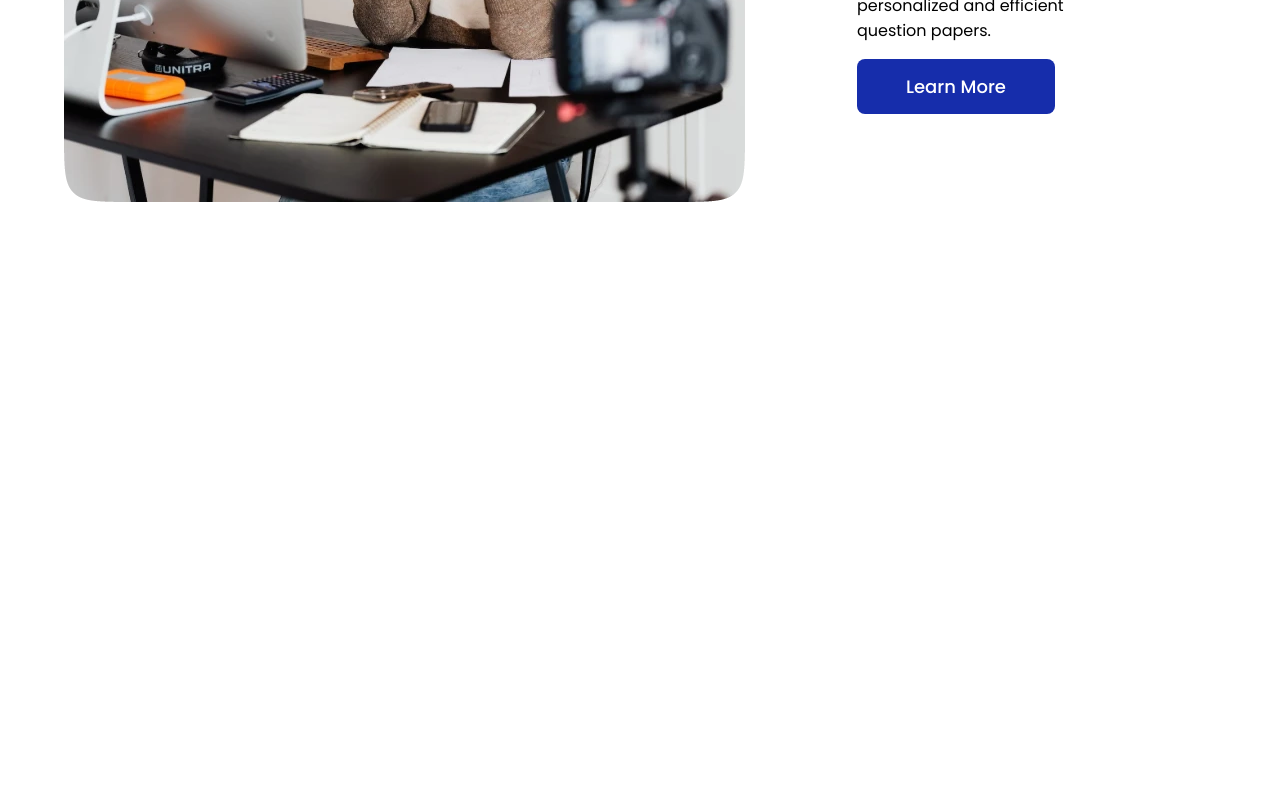
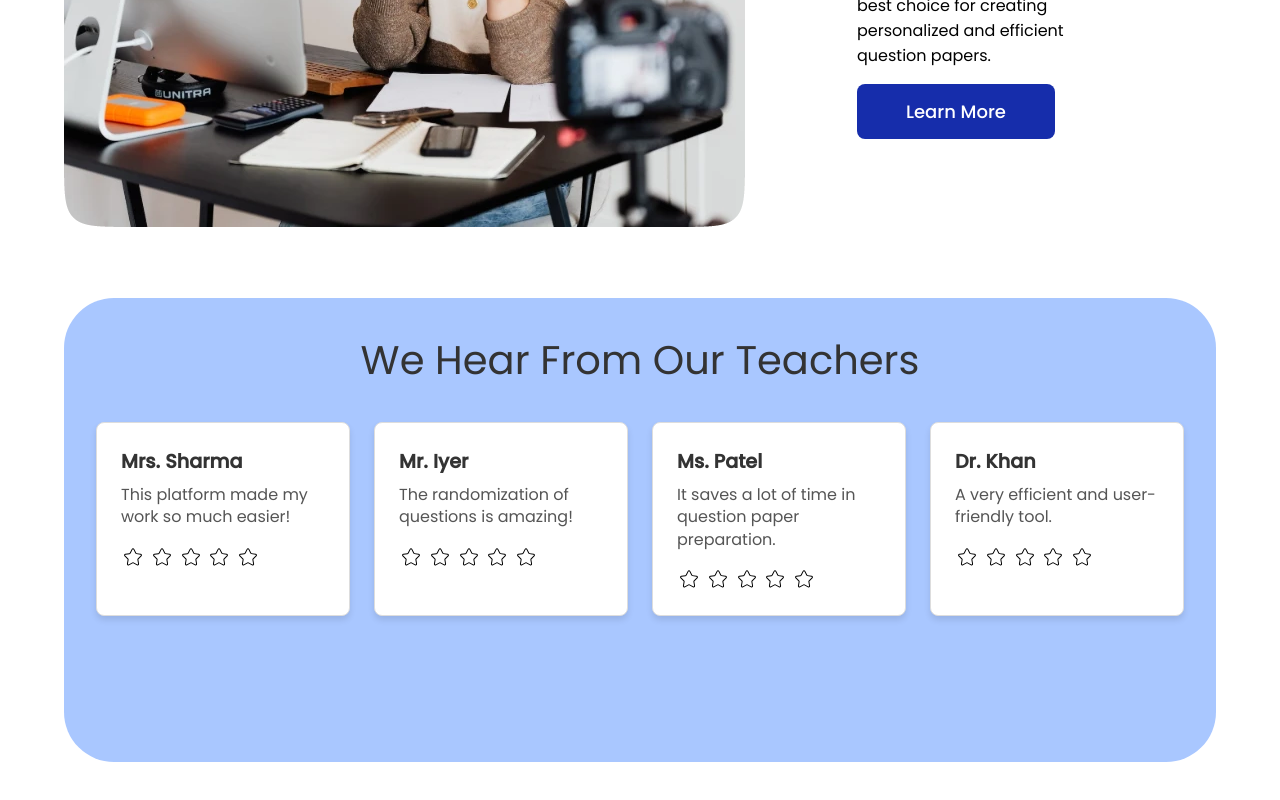
Before and after one commit to BhoomiGupta03/Question-Paper-Planner-frontend, a React (Create React App) app: page / in a window 1280 px wide. Shown: the part 1084-1884 px from the top of the page. Before the commit the page ends 1357 px from the top, so only its background shows below. Built offline with nearby package versions, Linux system fonts and the light colour scheme.

Commit message:
created review page

```diff
--- a/package.json
+++ b/package.json
@@ -14,6 +14,7 @@
     "formik": "^2.4.6",
     "react": "^18.3.1",
     "react-dom": "^18.3.1",
+    "react-icons": "^5.4.0",
     "react-router-dom": "^6.27.0",
     "react-scripts": "5.0.1",
     "web-vitals": "^2.1.4",
--- a/src/components/Aboutus/Aboutuscontent.jsx
+++ b/src/components/Aboutus/Aboutuscontent.jsx
@@ -11,9 +11,14 @@ const AboutUsContent = () => {
   };
 
   return (
-    <div className="about-us-container">
+    <div className="Aboutus-main">
+    <div className="about-us-header">
       <Header/>
-      <h1>About Us</h1>
+    </div>
+
+      <div className="about-us-container">
+
+      {/* <h1>About Us</h1> */}
       <p>
         <strong>Welcome to Question Paper Planner – Empowering Teachers, One Question Paper at a Time!</strong>
       </p>
@@ -50,6 +55,7 @@ const AboutUsContent = () => {
         <strong>Thank you for choosing us – together, we’re shaping the future of education!</strong>
       </p>
     </div>
+    </div>
   );
 };
 
--- a/src/components/Home/Home.jsx
+++ b/src/components/Home/Home.jsx
@@ -2,6 +2,7 @@ import React from 'react'
 import Header from '../Header'
 import HomeBanner from './HomeBanner'
 import Aboutusbanner from '../Aboutus/Aboutusbanner'
+import Review from '../Pages/Review'
 
 function Home() {
   return (
@@ -9,6 +10,7 @@ function Home() {
       <Header/>
 <HomeBanner/>
       <Aboutusbanner/>
+      <Review/>
 
     </div>
   )
--- a/src/components/Home/HomeBanner.jsx
+++ b/src/components/Home/HomeBanner.jsx
@@ -1,6 +1,7 @@
 import React from 'react'
 import homebannerimg from "../../img/home-banner.png"
-import arrow from "../../img/arrow.png"
+import { IoIosArrowForward } from "react-icons/io";
+
 
 import { Link } from "react-router-dom";
 
@@ -14,7 +15,9 @@ function banner() {
         <h1>Want to make question ??</h1>
         <div className="start-link">
                   <Link to="/Main" >
-                    Start <img src={arrow} alt="arrow" />
+                    Start
+                    <IoIosArrowForward />
+
                   </Link>
                   </div>
                   </div>
--- /dev/null
+++ b/src/components/Pages/Review.jsx
@@ -0,0 +1,34 @@
+import React from 'react';
+import { CiStar } from "react-icons/ci";
+
+const reviews = [
+  { name: "Mrs. Sharma", feedback: "This platform made my work so much easier!", rating: 5 },
+  { name: "Mr. Iyer", feedback: "The randomization of questions is amazing!", rating: 4 },
+  { name: "Ms. Patel", feedback: "It saves a lot of time in question paper preparation.", rating: 5 },
+  { name: "Dr. Khan", feedback: "A very efficient and user-friendly tool.", rating: 4 },
+];
+
+function Review() {
+  const renderStars = (rating) => {
+    return [...Array(5)].map((_, index) => (
+      <CiStar key={index} style={{ color: index < rating ? 'gold' : 'lightgray' }} />
+    ));
+  };
+
+  return (
+    <div className="review">
+      <h1>We Hear From Our Teachers</h1>
+      <div className="review-container">
+        {reviews.map((review, index) => (
+          <div className="review-card" key={index}>
+            <h3>{review.name}</h3>
+            <p>{review.feedback}</p>
+            <div className="stars">{renderStars(review.rating)}</div>
+          </div>
+        ))}
+      </div>
+    </div>
+  );
+}
+
+export default Review;
--- a/src/components/Profile/Profile.jsx
+++ b/src/components/Profile/Profile.jsx
@@ -1,20 +1,11 @@
-// import React, { useState } from "react";
+import React from 'react'
 
-// const Profile = () => {
-//   const [name, setName] = useState("");
-//   const [email, setEmail] = useState("");
-//   const [phoneNumber, setPhoneNumber] = useState("");
-//   const [about, setAbout] = useState("");
-//   const [isEditing, setIsEditing] = useState({
-//     name: false,
-//     email: false,
-//     phoneNumber: false,
-//     about: false,
-//   });
+function Profile() {
+  return (
+    <div>
+      <h1>Profile</h1>
+    </div>
+  )
+}
 
-//   const [profileImage, setProfileImage] = useState("");
-
-
-// };
-
-// export default Profile;
+export default Profile
--- a/src/css/App.css
+++ b/src/css/App.css
@@ -12,6 +12,7 @@
 }
 
 #header {
+    padding-top: 25px;
     height: 6em;
     align-items: center;
     display: flex;
@@ -20,7 +21,7 @@
 }
 
 #header .logo img {
-    height: 12em;
+    height: 13em;
 }
 
 #header a {
@@ -266,7 +267,6 @@ select {
 }
 
 .log-sign .left .rem-me-forgot {
-    margin-top: 10px;
     display: flex;
     width: 100%;
     justify-content: space-between;
@@ -372,14 +372,74 @@ select {
 }
 
 /* Responsive Design */
-@media (max-width: 500px) {
-    .login-container form {
-        padding: 15px;
+@media (max-width: 768px) {
+    .log-sign {
+        grid-template-columns: 1fr;
+        height: auto;
     }
 
-    button {
+    .log-sign .left,
+    .log-sign .right {
+        width: 100%;
+        height: auto;
+    }
+
+    .left {
+        padding: 20px;
+        text-align: center;
+    }
+
+    .left form {
+        max-width: 100%;
+        padding: 0 20px;
+    }
+
+    .left form h2 {
+        font-size: 24px;
+    }
+
+    .left form p {
+        font-size: 16px;
+        width: 100%;
+    }
+
+    .left .btn {
+        flex-direction: column;
+        gap: 10px;
+    }
+
+    .left button {
+        width: 100%;
         font-size: 14px;
+        padding: 12px;
+    }
+
+    .log-sign .img-block {
+        display: none; /* Hide image block for better usability on smaller screens */
+    }
+}
+
+@media (max-width: 480px) {
+    .left form h2 {
+        font-size: 20px;
+    }
+
+    .left form p {
+        font-size: 14px;
+    }
+
+    .left input {
         padding: 10px;
+        font-size: 14px;
+    }
+
+    .left button {
+        font-size: 12px;
+        padding: 10px;
+    }
+
+    .left .account-exist {
+        font-size: 14px;
     }
 }
 
@@ -571,6 +631,128 @@ select {
     /* Darker shade on hover */
 }
 
+/* about content */
+.about-us-container {
+    line-height: 1.6;
+    padding: 20px;
+    margin: 0 auto;
+    text-align: left;
+  }
+/*
+  .about-us-container h1 {
+    font-size: 36px;
+    background-color:#162DAB ;
+    color: #FFFFFF;
+    margin-bottom: 25px;
+    text-align: center;
+  }
+   */
+  .about-us-container p {
+    font-size: 18px;
+    margin: 15px 15px;
+  }
+
+  .about-us-container strong {
+    color: #2980b9;
+  }
+
+  /* Features Section */
+  .features-list {
+    list-style-type: none;
+    padding: 0;
+    margin: 20px 0;
+  }
+
+  .feature-item {
+    padding: 15px;
+    margin-bottom: 10px;
+    border: 1px solid #ddd;
+    border-radius: 8px;
+    background-color: #f9f9f9;
+    cursor: pointer;
+    transition: background-color 0.3s, box-shadow 0.3s;
+  }
+
+  .feature-item:hover {
+    background-color: #f1f1f1;
+    box-shadow: 0 4px 8px rgba(0, 0, 0, 0.1);
+  }
+
+  .feature-item strong {
+    font-size: 18px;
+    color: #34495e;
+  }
+
+  .feature-description {
+    margin-top: 10px;
+    font-size: 14px;
+    color: #555;
+  }
+
+  /* Mission Statement */
+  .about-us-container h3 {
+    font-size: 24px;
+    color: #34495e;
+    margin-top: 30px;
+    margin-bottom: 15px;
+  }
+
+  /* Responsive Design */
+  @media (max-width: 768px) {
+    .about-us-container {
+      padding: 15px;
+    }
+
+    .about-us-container h1 {
+      font-size: 28px;
+    }
+
+    .about-us-container p {
+      font-size: 14px;
+    }
+
+    .features-list {
+      margin: 15px 0;
+    }
+
+    .feature-item {
+      padding: 10px;
+    }
+
+    .feature-item strong {
+      font-size: 16px;
+    }
+
+    .feature-description {
+      font-size: 13px;
+    }
+  }
+
+  @media (max-width: 480px) {
+    .about-us-container h1 {
+      font-size: 24px;
+    }
+
+    .about-us-container p {
+      font-size: 13px;
+    }
+
+    .features-list {
+      margin: 10px 0;
+    }
+
+    .feature-item {
+      padding: 8px;
+    }
+
+    .feature-item strong {
+      font-size: 14px;
+    }
+
+    .feature-description {
+      font-size: 12px;
+    }
+  }
 
 .help-container {
     max-width: 850px;
@@ -616,3 +798,235 @@ select {
 .help-container a:hover {
     text-decoration: underline;
 }
+
+/* Added Responsive Design for Various Elements */
+@media (max-width: 768px) {
+    #header {
+        flex-direction: column;
+        align-items: center;
+        height: auto;
+    }
+
+    #header nav {
+        flex-wrap: wrap;
+        justify-content: center;
+        gap: 15px;
+    }
+
+    .banner-container {
+        flex-direction: column;
+        height: auto;
+        margin: 2em;
+        padding: 2em;
+    }
+
+    .banner-content {
+        margin: 0;
+        width: 100%;
+        text-align: center;
+    }
+
+    .banner-content h1 {
+        font-size: 36px;
+    }
+
+    .banner-container .img-block {
+        position: relative;
+        margin: 2em auto 0;
+        right: 0;
+    }
+
+    #question-paper-planner {
+        padding: 15px;
+        margin: 10px;
+        box-shadow: none;
+    }
+
+    .log-sign {
+        grid-template-columns: 1fr;
+    }
+
+    .left {
+        padding: 20px;
+    }
+
+    .left form {
+        max-width: 100%;
+    }
+
+    .about-us-banner {
+        flex-direction: column;
+        gap: 1em;
+        margin: 2em;
+    }
+
+    .about-us-banner .about-banner-container {
+        margin: 0;
+        width: 100%;
+        text-align: center;
+    }
+
+    .help-container {
+        padding: 15px;
+        margin: 10px;
+    }
+}
+
+@media (max-width: 480px) {
+    #header .logo img {
+        height: 8em;
+    }
+
+    .banner-content h1 {
+        font-size: 28px;
+    }
+
+    .banner-container .start-link {
+        width: 120px;
+        padding: 10px 20px;
+    }
+
+    .banner-container .start-link a {
+        font-size: 16px;
+    }
+
+    #main input[type="text"],
+    textarea,
+    select {
+        padding: 8px;
+        font-size: 14px;
+    }
+
+    .choose h3 {
+        font-size: 16px;
+    }
+
+    .gen-btn button {
+        padding: 15px;
+        font-size: 14px;
+    }
+
+    .forgot-password-container {
+        padding: 10px;
+    }
+
+    .forgot-password-container form {
+        padding: 15px;
+    }
+
+    .forgot-password-container button {
+        padding: 10px;
+    }
+
+    .about-us-banner .about-banner-container h3 {
+        font-size: 32px;
+    }
+
+    .help-container h2 {
+        font-size: 20px;
+    }
+
+    .help-container h3 {
+        font-size: 18px;
+    }
+}
+
+
+/* Main review section */
+.review {
+    text-align: center;
+    padding: 2rem;
+    font-family: Arial, sans-serif;
+    background-color: #f0f8ff; /* Light blue background */
+  }
+
+  /* Section heading */
+  .review h1 {
+    font-size: 2.5rem;
+    color: #333; /* Dark gray for contrast */
+    margin-bottom: 2rem;
+  }
+
+  /* Main review section */
+.review {
+    text-align: center;
+    display: flex;
+    flex-direction: column;
+    height:400px;
+      margin: 4em;
+     background-color: #A9C7FF;
+     border-radius: 50px;
+    }
+
+  /* Section heading */
+  .review h1 {
+    font-size: 2.5rem;
+    color: #333;
+    margin-bottom: 2rem;
+  }
+
+  /* Container for all review cards */
+  .review-container {
+    display: grid;
+    grid-template-columns: repeat(auto-fit, minmax(250px, 1fr));
+    gap: 1.5rem;
+    justify-items: center;
+  }
+
+  /* Individual review card */
+  .review-card {
+    background: #fff;
+    border: 1px solid #ddd;
+    border-radius: 8px;
+    padding: 1.5rem;
+    box-shadow: 0 4px 6px rgba(0, 0, 0, 0.1);
+    max-width: 300px;
+    text-align: left;
+    transition: transform 0.3s ease, box-shadow 0.3s ease;
+  }
+
+  /* Hover effect for review cards */
+  .review-card:hover {
+    transform: translateY(-5px);
+    box-shadow: 0 6px 12px rgba(0, 0, 0, 0.15);
+  }
+
+  /* Name styling */
+  .review-card h3 {
+    font-size: 1.2rem;
+    font-weight: bold;
+    color: #333;
+    margin-bottom: 0.5rem;
+  }
+
+  /* Feedback text styling */
+  .review-card p {
+    color: #555;
+    font-size: 1rem;
+    margin-bottom: 1rem;
+    line-height: 1.4;
+  }
+
+  /* Stars container */
+  .stars {
+    display: flex;
+    gap: 0.3rem;
+    align-items: center;
+  }
+
+  /* Style for star icons */
+  .stars svg {
+    font-size: 1.5rem;
+    transition: color 0.3s ease;
+  }
+
+  /* Additional styles for responsiveness */
+  @media (max-width: 768px) {
+    .review-container {
+      grid-template-columns: 1fr;
+    }
+
+    .review-card {
+      max-width: 90%;
+    }
+  }
```
Also changed, not shown: src/img/arrow.png (deleted), 1 other file (tests, documents, lock files or other folders).
